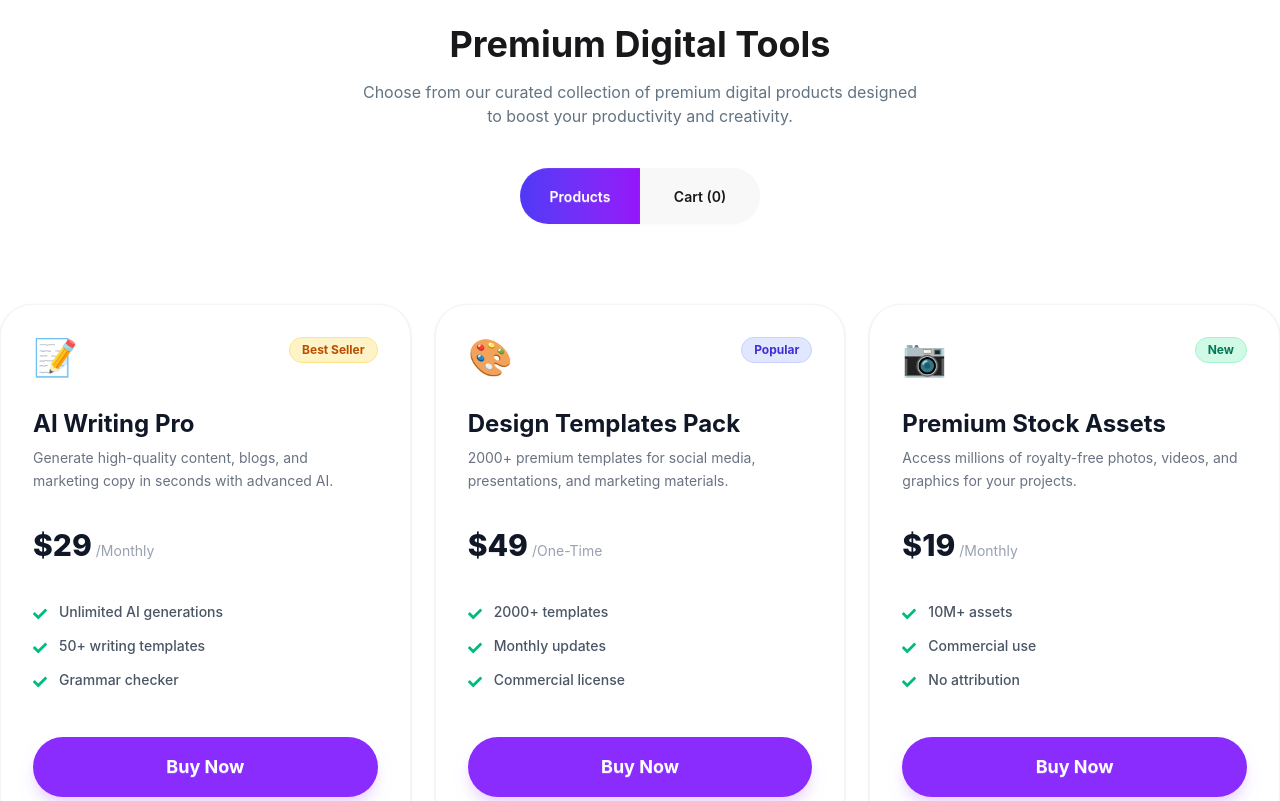
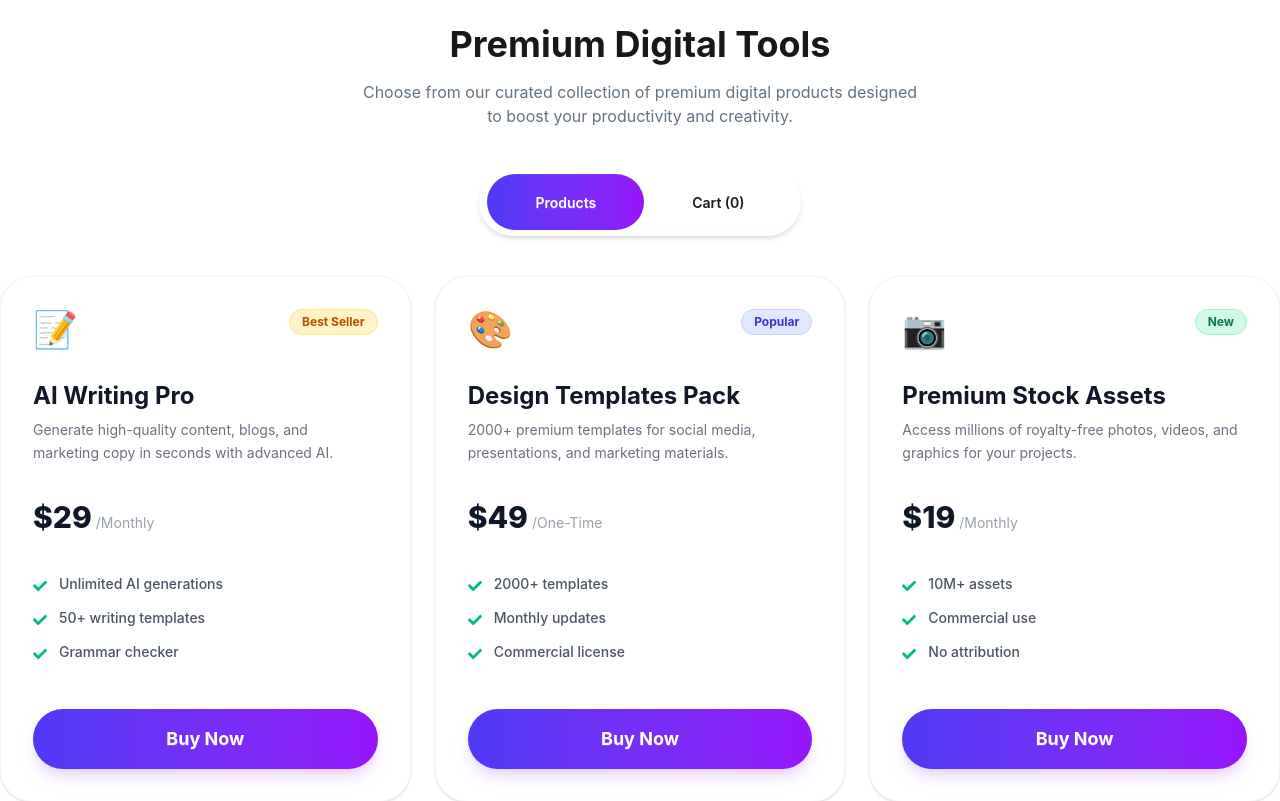
Before and after one commit to Sajibpurno/Assignment-6-DigiTools-, a React (Vite) app: page / in a window 1280 px wide. Shown: the part 1180-1981 px from the top of the page. Built offline with nearby package versions, Linux system fonts and the light colour scheme.

Commit message:
add the buy btn and cart also render the add cart info

```diff
--- a/package.json
+++ b/package.json
@@ -14,6 +14,7 @@
     "react": "^19.2.4",
     "react-dom": "^19.2.4",
     "react-icons": "^5.6.0",
+    "react-toastify": "^11.0.5",
     "tailwindcss": "^4.2.2"
   },
   "devDependencies": {
--- a/src/App.jsx
+++ b/src/App.jsx
@@ -6,6 +6,7 @@ import Navbar from './Components/Navbar'
 import SimplePricing from './Components/SimplePricing'
 import ThreeStep from './Components/ThreeStep'
 import ProductCard from './Components/Card/ProductCard'
+import { ToastContainer } from 'react-toastify'
 
 function App() {
   const DigitalData = fetch('/Data.json').then(res => res.json())
@@ -27,6 +28,7 @@ function App() {
       <SimplePricing></SimplePricing>
     </main>
     <footer></footer>
+    <ToastContainer />
     </>
   )
 }
--- a/src/Components/Card/Card.jsx
+++ b/src/Components/Card/Card.jsx
@@ -1,7 +1,17 @@
-import React from 'react';
+import React, { useState } from 'react';
 import { FaCheck } from "react-icons/fa";
+import { toast } from 'react-toastify';
 
-const Card = ({ product }) => {
+const Card = ({ product, cart, setCart }) => {
+    const [buy, setBuy] = useState(false)
+
+    const handleBuyBtn = () => {
+        setBuy(true);
+        toast.success("Item added to cart!")
+        setCart([...cart, product])
+    };
+
+
     // Tag Type onujayi dynamic color set korar logic
     const getTagStyles = (type) => {
         switch (type) {
@@ -39,10 +49,10 @@ const Card = ({ product }) => {
                 </div>
 
                 {/* 4. Features List (Dynamic) */}
-                <ul className="flex flex-col gap-4 mb-10 flex-grow">
+                <ul className="flex flex-col gap-4 mb-10 grow">
                     {product.features.map((feature, index) => (
                         <li key={index} className="flex items-start gap-3">
-                            <FaCheck className="text-emerald-500 mt-1 flex-shrink-0" />
+                            <FaCheck className="text-emerald-500 mt-1 shrink-0" />
                             <span className="text-gray-600 text-sm font-medium leading-tight">
                                 {feature}
                             </span>
@@ -52,8 +62,12 @@ const Card = ({ product }) => {
 
                 {/* 5. Action Button */}
                 <div className="mt-auto">
-                    <button className="btn bg-[#8B2CFF] hover:bg-[#7a25e6] text-white border-none rounded-full w-full py-4 h-auto text-lg font-bold transition-transform active:scale-95 shadow-lg shadow-purple-200">
-                        Buy Now
+                    <button onClick={handleBuyBtn}
+
+                     className={`btn ${buy ? 'bg-linear-to-r from-[#f6395c] to-[#9514FA] hover:bg-[#b910e8]'
+                     :
+                     'bg-linear-to-r from-[#4F39F6] to-[#9514FA] hover:bg-[#7a25e6]'} text-white border-none rounded-full w-full py-4 h-auto text-lg font-bold transition-transform active:scale-95 shadow-lg shadow-purple-200`}>
+                        {buy === true ? "Add to Cart" : "Buy Now"}
                     </button>
                 </div>
             </div>
--- a/src/Components/Card/ProductCard.jsx
+++ b/src/Components/Card/ProductCard.jsx
@@ -7,33 +7,34 @@ const ProductCard = ({DigitalData}) => {
 
     const [product, setProduct] = useState('product')
 
+    const [cart, setCart] = useState([])
     return (
         <div className='mt-30'>
             <div className="flex flex-col items-center justify-center text-center">
                 <h1 className=' font-bold text-4xl mb-4'>Premium Digital Tools</h1>
                 <p className='text-[#627382]'>Choose from our curated collection of premium digital products designed <br /> to boost your productivity and creativity.</p>
 
-            <div className="flex justify-center py-10">
+            <div className="flex justify-center  bg-white px-2 py-1.5 shadow-md rounded-full mt-10">
            {/* daynamic kore cls ke than condition diye bg cng kora hoise */}
                 <button onClick={() => setProduct('product')}
 
-                className={`btn border-none ${product === 'product' ? "bg-linear-to-r from-[#4F39F6] to-[#9514FA] text-white" : ""} rounded-r-none rounded-l-full w-30 py-7`}>Products</button>
+                className={`btn bg-white border-none ${product === 'product' ? "bg-linear-to-r from-[#4F39F6] to-[#9514FA]  text-white" : ""} rounded-full px-12 py-7`}>Products</button>
 
                 <button onClick={() => setProduct('cart')}
 
-                className={`btn border-none ${product === 'cart' ? "bg-linear-to-r from-[#4F39F6] to-[#9514FA] text-white" : ""}
-                    rounded-l-none rounded-r-full w-30 py-7`}
-                >Cart (0)
+                className={`btn bg-white border-none ${product === 'cart' ? "bg-linear-to-r from-[#4F39F6] to-[#9514FA] text-white" : ""}
+                    rounded-full px-12 py-7`}
+                >Cart ({cart.length})
                 </button>
                 </div>
 
             </div>
-            <div className="grid lg:grid-cols-3 md:grid-cols-2 grid-cols-1 gap-6 container mx-auto mt-10">
+            <div className={`${product === 'product' ?'grid lg:grid-cols-3 md:grid-cols-2 grid-cols-1 gap-6' : ''} container mx-auto mt-10`}>
                 {
                     product === 'product' ?
-                   data.map(product => <Card key={product.id} product={product}></Card>)
+                   data.map(product => <Card key={product.id} product={product} cart={cart} setCart={setCart}></Card>)
                    :
-                   <CartCard></CartCard>
+                   <CartCard cart={cart} setCart={setCart}></CartCard>
                 }
             </div>
         </div>
--- a/src/Components/Cart/CartCard.jsx
+++ b/src/Components/Cart/CartCard.jsx
@@ -1,9 +1,57 @@
 import React from 'react';
 
-const CartCard = () => {
+const CartCard = ({cart,setCart}) => {
+    console.log(cart);
+
+    // cart er calculation
+    // const total = cart.reduce((total, item) => total + item.price, 0)
+
+    // const handleRemoveBtn = (item) => {
+    //     const filterIt = cart.filter(c => c.id !== item.id)
+    //     setCart(filterIt)
+    // }
+
     return (
-        <div>
-            Car section
+        <div className="w-full">
+            {/* Ekhane Map hobe: Pura list-ta ekhane render hobe */}
+
+            {cart.map((item, index) => (
+                <div key={index} className="flex items-center justify-between p-4 bg-white border border-zinc-200 rounded-2xl shadow-sm mb-4">
+                    <div className="flex items-center gap-4">
+                        <div className="w-20 h-20 object-contain bg-zinc-100 rounded-lg p-2 text-5xl ">
+                            {item.icon}
+                        </div>
+                        <div>
+                            <h3 className=" text-xl font-semibold">{item.name}</h3>
+                            <p className="text-[#627382] font-semibold text-2xl">${item.price}</p>
+                        </div>
+                    </div>
+
+                    {/* Remove Button Logic */}
+                    <button onClick={()=> handleRemoveBtn(item)}
+                        className="btn btn-ghost text-red-500 font-bold"
+                    >
+                        Remove
+                    </button>
+                </div>
+            ))}
+
+            {/* Total Price Section */}
+            {cart.length > 0 ? (
+                <div className="">
+                <div className="flex justify-between  p-6 mt-5 rounded-2xl text-2xl font-bold">
+                    <div className='text-[#627382] text-2xl'>Total:</div>
+                    <div className='text-2xl'>${total}</div>
+                </div>
+                <button onClick="" className=' w-full btn bg-linear-to-r from-[#4F39F6] to-[#9514FA] hover:bg-[#7a25e6] mt-5 text-white text-2xl rounded-full py-10'>Proceed to Checkout</button>
+                </div>
+
+            ) : (
+                <div className="text-center py-10 text-zinc-500 text-xl font-medium border-2 border-dashed rounded-2xl">
+                    Your cart is empty! 🛒
+                </div>
+            )}
+
         </div>
     );
 };
```
Also changed, not shown: 1 other file (tests, documents, lock files or other folders).
